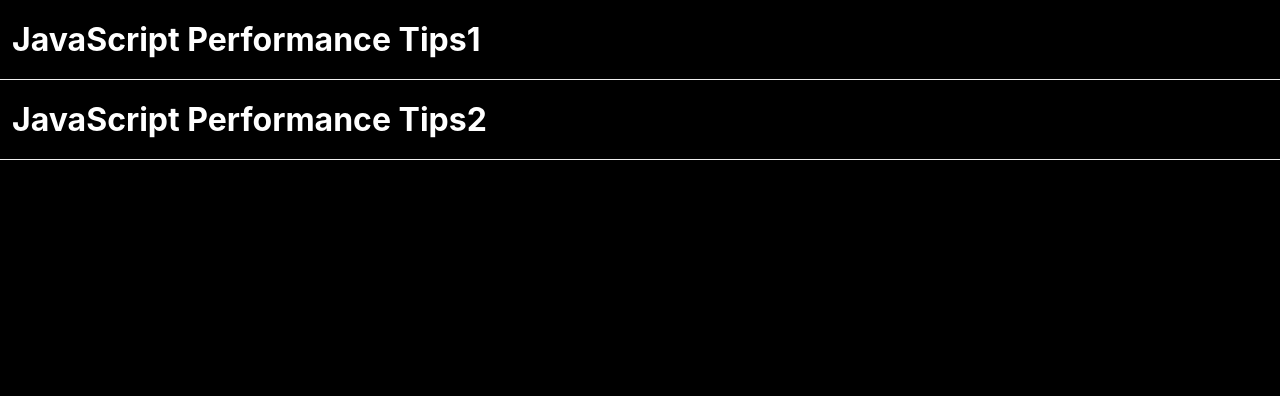
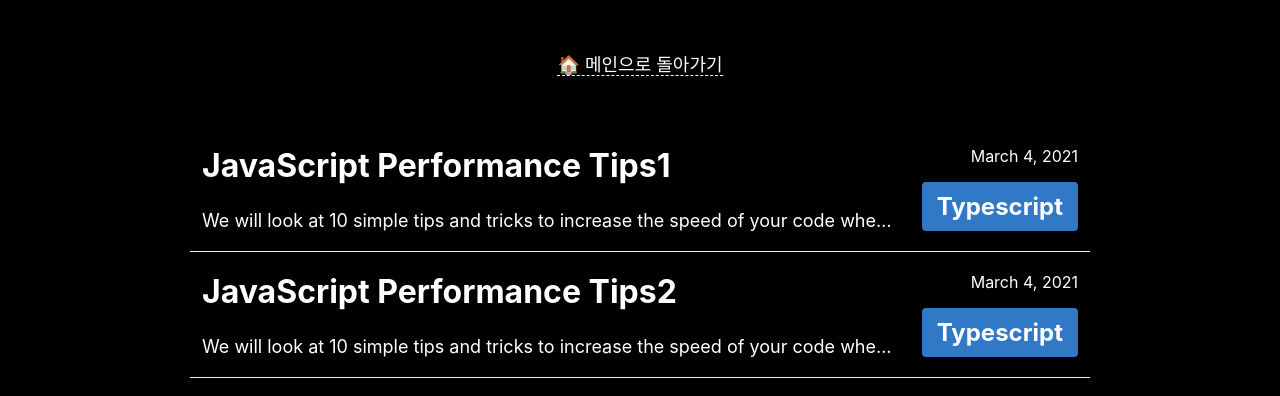
Before and after one commit to devDohyun/devlog, a Next.js app: page /posts in a window 1280 px wide. Shown: the top 396 px of the page. Built offline with nearby package versions, Linux system fonts and the light colour scheme.

Commit message:
feat/ updated ui

```diff
--- a/components/Post/ListItem/index.tsx
+++ b/components/Post/ListItem/index.tsx
@@ -1,4 +1,5 @@
-import { StyledPostListItem, StyledPostTitle } from '@/components/Post/ListItem/styles'
+import TextBlock from '@/components/common/TextBlock'
+import { StyledPostDetailContainer, StyledPostExcerpt, StyledPostListItem, StyledPostMetaContainer, StyledPostTitle } from '@/components/Post/ListItem/styles'
 import { PostItem } from '@/types'
 
 type PostListItemProps = {
@@ -8,7 +9,14 @@ type PostListItemProps = {
 const PostListItem = ({ item }: PostListItemProps) => {
   return (
     <StyledPostListItem>
-      <StyledPostTitle>{item.body.title}</StyledPostTitle>
+      <StyledPostDetailContainer>
+        <StyledPostTitle>{item.body.title}</StyledPostTitle>
+        <StyledPostExcerpt>{item.body.excerpt}</StyledPostExcerpt>
+      </StyledPostDetailContainer>
+      <StyledPostMetaContainer>
+        {item.body.date}
+        <TextBlock backgroundColor="#3178c6">Typescript</TextBlock>
+      </StyledPostMetaContainer>
     </StyledPostListItem>
   )
 }
--- a/components/Post/ListItem/styles.ts
+++ b/components/Post/ListItem/styles.ts
@@ -1,11 +1,41 @@
 import styled from '@emotion/styled'
 
 export const StyledPostListItem = styled.div`
+  display: flex;
+  align-items: stretch;
+
   width: 100%;
   padding: 20px 12px;
+`
+
+export const StyledPostDetailContainer = styled.div`
+  flex-grow: 1;
+
+  min-width: 0;
 `
 
 export const StyledPostTitle = styled.div`
   font-size: 32px;
   font-weight: bold;
 `
+
+export const StyledPostExcerpt = styled.div`
+  width: 100%;
+  margin-top: 25px;
+  font-size: 18px;
+
+  white-space: nowrap;
+  overflow: hidden;
+  text-overflow: ellipsis;
+`
+
+export const StyledPostMetaContainer = styled.div`
+  flex-basis: 150px;
+
+  display: flex;
+  flex-direction: column;
+  justify-content: space-between;
+  align-items: flex-end;
+
+  margin-left: 20px;
+`
--- a/components/Post/index.tsx
+++ b/components/Post/index.tsx
@@ -1,6 +1,7 @@
 import PostListItem from '@/components/Post/ListItem'
-import { StyledListRow } from '@/components/Post/styles'
+import { StyledHeader, StyledListContainer, StyledListRow, StyledMainLink } from '@/components/Post/styles'
 import { PostItem } from '@/types'
+import Link from 'next/link'
 
 type PostProps = {
   items: PostItem[]
@@ -9,11 +10,20 @@ type PostProps = {
 const Post = ({ items }: PostProps) => {
   return (
     <>
-      {items.map((item) => (
-        <StyledListRow key={item.slug}>
-          <PostListItem item={item}></PostListItem>
-        </StyledListRow>
-      ))}
+      <StyledHeader>
+        <Link href="/">
+          <StyledMainLink>🏠 메인으로 돌아가기</StyledMainLink>
+        </Link>
+      </StyledHeader>
+      <StyledListContainer>
+        {items.map((item) => (
+          <Link key={item.slug} href={`/posts/${item.slug}`}>
+            <StyledListRow>
+              <PostListItem item={item}></PostListItem>
+            </StyledListRow>
+          </Link>
+        ))}
+      </StyledListContainer>
     </>
   )
 }
--- a/components/Post/styles.ts
+++ b/components/Post/styles.ts
@@ -1,5 +1,25 @@
 import styled from '@emotion/styled'
 
+export const StyledHeader = styled.div`
+  margin: 50px auto;
+  text-align: center;
+`
+
+export const StyledMainLink = styled.a`
+  font-size: 18px;
+
+  border-bottom: 1px dashed #ffffff;
+
+  cursor: pointer;
+`
+
+export const StyledListContainer = styled.div`
+  max-width: 900px;
+
+  margin: 0 auto;
+`
 export const StyledListRow = styled.div`
   border-bottom: 1px solid #efefef;
+
+  cursor: pointer;
 `
```
